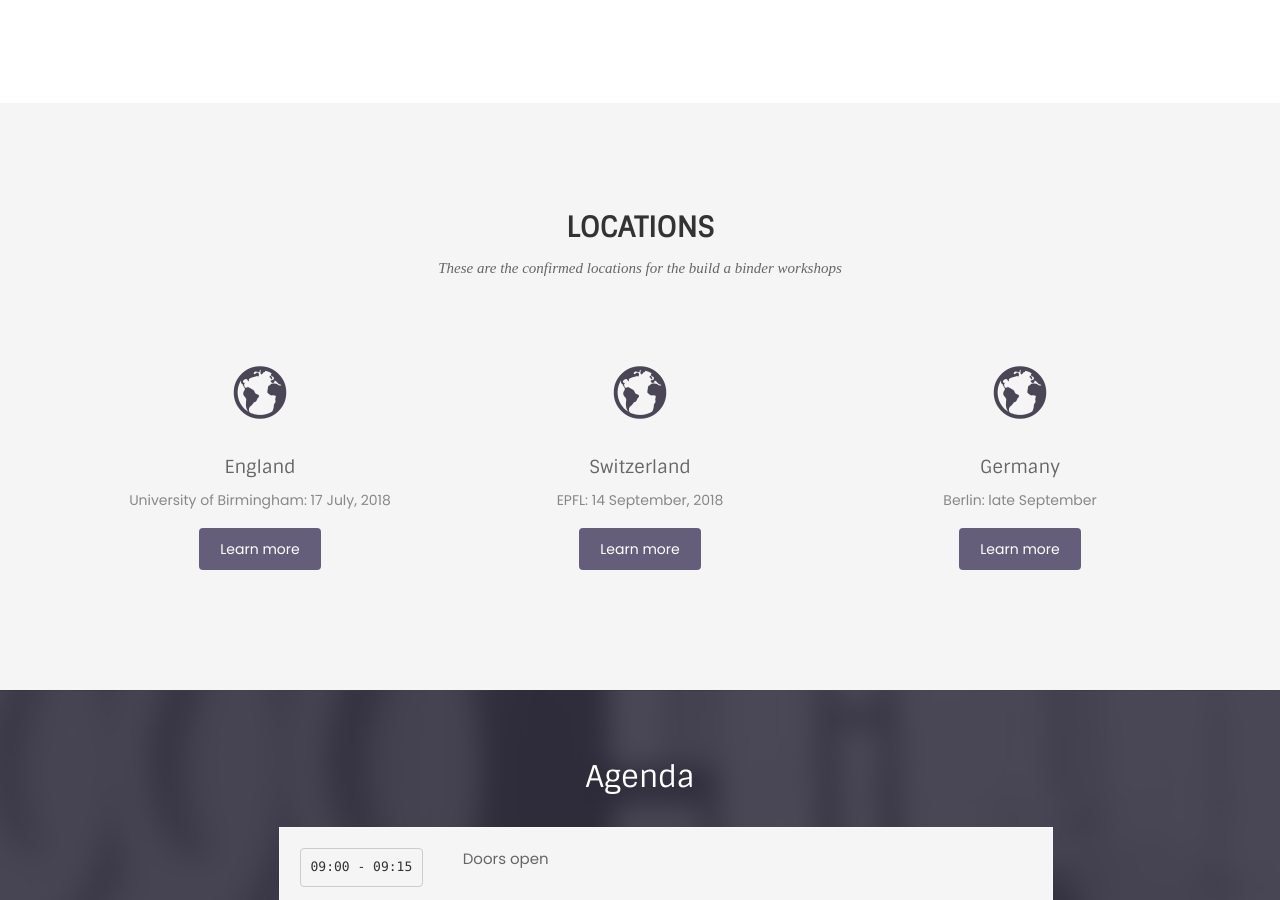
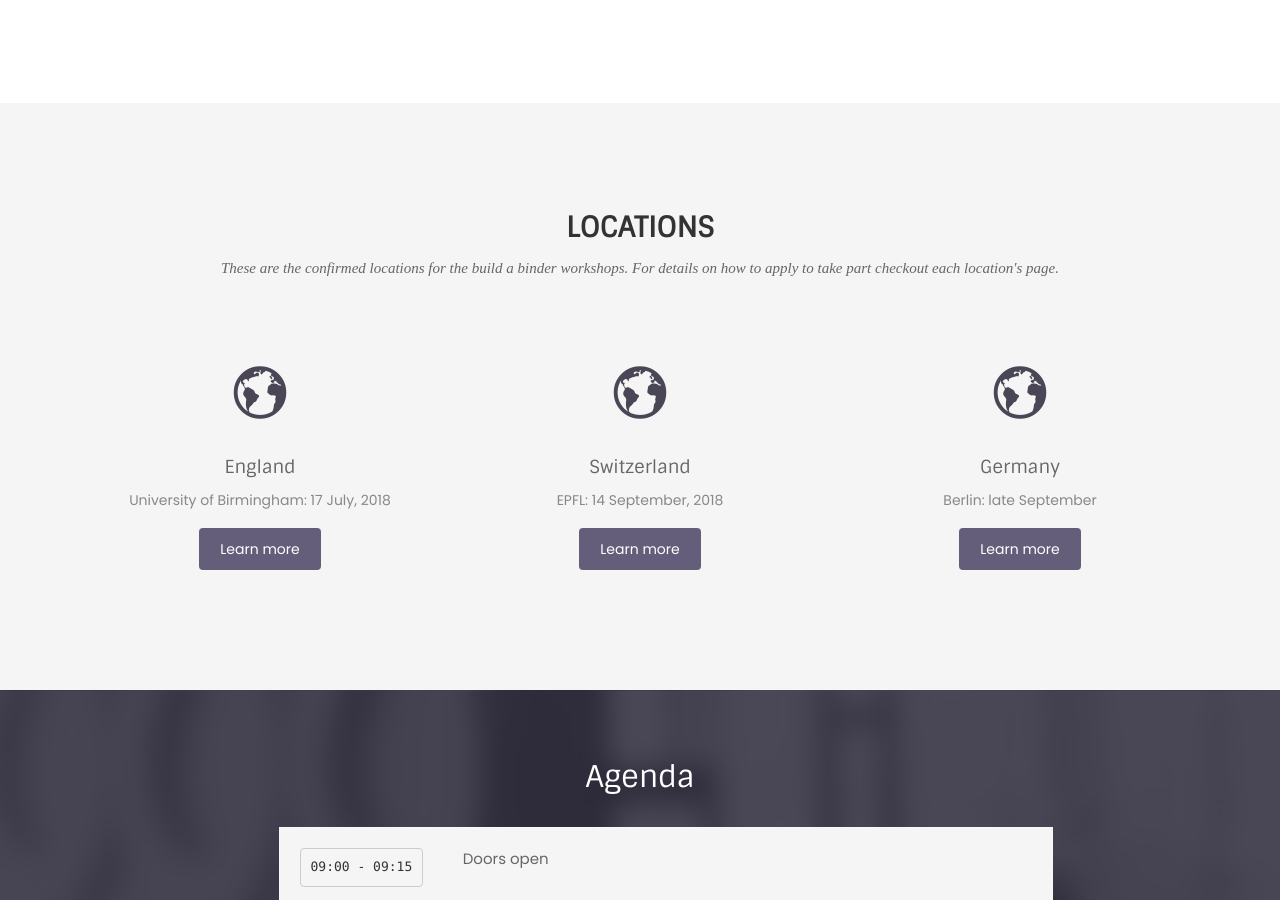
Before and after one commit to Build-a-binder/build-a-binder.github.io, a Jekyll site: the page built from index.html, in a window 1280 px wide and 900 px high, scrolled down 1998 px. Built offline with Jekyll 4.4.1, drawn with Linux system fonts in a browser that asks for light colours; nearby versions of some CDN libraries; some web fonts are replaced.

Commit message:
Application details

```diff
--- a/index.html
+++ b/index.html
@@ -99,7 +99,8 @@ permalink: /
       <div class="section-title">
         <h2>Locations</h2>
         <p>
-          These are the confirmed locations for the build a binder workshops
+          These are the confirmed locations for the build a binder workshops.
+          For details on how to apply to take part checkout each location's page.
         </p>
       </div>
     </div>
```
Also changed, not shown: _pages/birmingham.html (+6 -4 lines).
